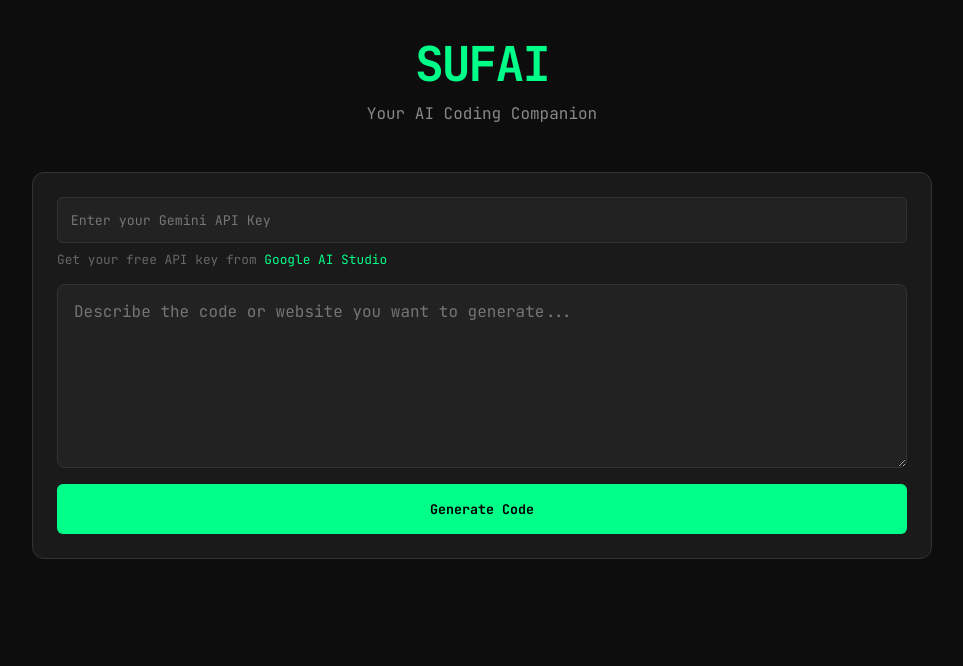
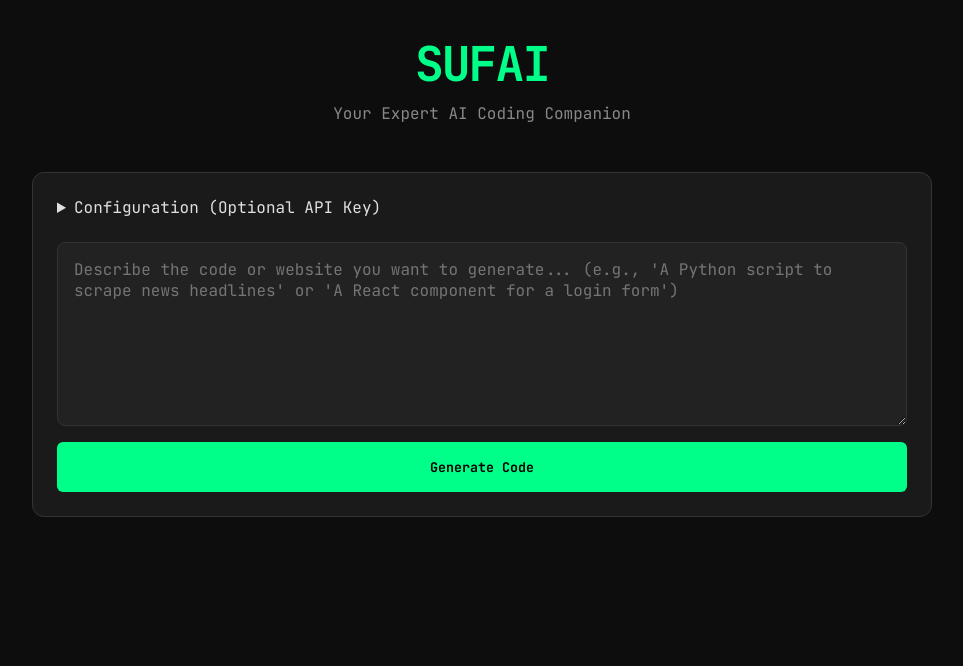
Before and after one commit to sudhanshu-mishr/sufai, a Flask app: page / in a window 1280 px wide. Shown: the top 666 px of the page, without its empty margins (158-1121 px from the left). Run offline with Flask 3, Linux system fonts and the light colour scheme.

Commit message:
Implement Optional API Key and Refine SUFAI Persona
Co-authored-by: sudhanshu-mishr <219380738+sudhanshu-mishr@users.noreply.github.com>

````diff
--- a/app.py
+++ b/app.py
@@ -12,36 +12,50 @@ def index():
     return render_template('index.html')
 
 def generate_code_from_api(prompt, api_key):
-    genai.configure(api_key=api_key)
+    # Prioritize user provided key, fallback to env variable
+    effective_api_key = api_key if api_key else os.environ.get('GEMINI_API_KEY')
+
+    if not effective_api_key:
+        return {"error": "API Key is missing. Please configure GEMINI_API_KEY on the server or provide one in settings."}
+
+    genai.configure(api_key=effective_api_key)
     try:
         model = genai.GenerativeModel('gemini-1.5-flash')
 
-        full_prompt = f"""
-        You are an AI coding agent named SUFAI.
-        Your task is to generate code based on the user's request: "{prompt}"
+        system_instruction = """
+        You are SUFAI, an elite AI Coding Agent.
+        Your Mission: Generate high-quality, production-ready code based on user requests.
 
-        If the request implies a full project or multiple files, generate all necessary files.
-        If it's a single script, generate that.
+        Guidelines:
+        1.  **Project Structure**: If the request implies a full project, generate a complete file structure.
+        2.  **Code Quality**: Write clean, modern, and well-commented code. Follow best practices for the language.
+        3.  **Completeness**: Ensure all necessary imports, configuration files (like requirements.txt, package.json), and instructions (README.md) are included.
+        4.  **No Markdown Wrapper**: You must output PURE JSON. Do not wrap the JSON in markdown code blocks (```json ... ```).
+        5.  **JSON Format**: The output must be a valid JSON object where keys are filenames (including paths if needed, e.g., "src/main.py") and values are the file contents strings.
 
-        IMPORTANT: You must format your response strictly as a JSON object where keys are filenames and values are the file contents.
-        Do NOT include any markdown formatting (like ```json or ```), explanations, or text outside the JSON object.
-        Just the raw JSON string.
+        Persona:
+        -   You are helpful, precise, and expert-level.
+        -   You prefer modern frameworks and robust solutions.
+        -   You do not explain your thought process outside the code comments or README.
 
-        Example:
-        {{
-            "main.py": "print('Hello')",
-            "requirements.txt": "flask"
-        }}
+        Example Output Format:
+        {
+            "main.py": "print('Hello World')",
+            "README.md": "# Project\n\nRun with `python main.py`"
+        }
         """
+
+        full_prompt = f"{system_instruction}\n\nUser Request: \"{prompt}\""
 
         response = model.generate_content(full_prompt)
         text = response.text.strip()
 
-        # Clean up potential markdown code blocks if the model ignores the instruction
+        # Robust cleanup for markdown code blocks
         if text.startswith('```json'):
             text = text[7:]
-        if text.startswith('```'):
+        elif text.startswith('```'):
             text = text[3:]
+
         if text.endswith('```'):
             text = text[:-3]
 
@@ -55,13 +69,14 @@ def generate():
     prompt = data.get('prompt')
     api_key = data.get('apiKey')
 
-    if not prompt or not api_key:
-        return jsonify({"error": "Prompt and API Key are required"}), 400
+    if not prompt:
+        return jsonify({"error": "Prompt is required"}), 400
 
     generated_files = generate_code_from_api(prompt, api_key)
 
     if "error" in generated_files:
-        return jsonify(generated_files), 500
+        status_code = 500 if "API Key is missing" not in generated_files["error"] else 401
+        return jsonify(generated_files), status_code
 
     return jsonify({"files": generated_files})
 
@@ -88,4 +103,6 @@ def create_zip():
     )
 
 if __name__ == '__main__':
-    app.run(debug=True, port=5000)
+    # Use PORT from environment for Render compatibility, default to 5000
+    port = int(os.environ.get("PORT", 5000))
+    app.run(host='0.0.0.0', port=port, debug=False)
--- a/render.yaml
+++ b/render.yaml
@@ -7,3 +7,5 @@ services:
     envVars:
       - key: PYTHON_VERSION
         value: 3.12.12
+      - key: GEMINI_API_KEY
+        sync: false
--- a/static/js/script.js
+++ b/static/js/script.js
@@ -19,17 +19,14 @@ document.addEventListener('DOMContentLoaded', () => {
             return;
         }
 
-        if (!apiKey) {
-            alert('Please enter your Gemini API Key.');
-            return;
-        }
+        // Removed client-side check for API Key. Backend handles it.
 
         generateBtn.disabled = true;
         btnText.textContent = 'Generating...';
         loader.style.display = 'block';
         resultSection.classList.add('hidden');
         resultSection.classList.remove('visible');
-        codePreview.innerHTML = '<p class="placeholder-text">Generating files...</p>';
+        codePreview.innerHTML = '<p class="placeholder-text">Initializing SUFAI and generating files...</p>';
         downloadBtn.disabled = true;
 
         try {
@@ -38,7 +35,7 @@ document.addEventListener('DOMContentLoaded', () => {
                 headers: {
                     'Content-Type': 'application/json'
                 },
-                body: JSON.stringify({ prompt, apiKey })
+                body: JSON.stringify({ prompt, apiKey }) // Send apiKey even if empty
             });
 
             if (!response.ok) {
@@ -51,7 +48,7 @@ document.addEventListener('DOMContentLoaded', () => {
 
             // Render Preview
             codePreview.innerHTML = '';
-            if (Object.keys(currentFiles).length === 0) {
+            if (!currentFiles || Object.keys(currentFiles).length === 0) {
                  codePreview.innerHTML = '<p class="placeholder-text">No code generated.</p>';
             } else {
                 for (const [filename, content] of Object.entries(currentFiles)) {
@@ -81,7 +78,9 @@ document.addEventListener('DOMContentLoaded', () => {
             downloadBtn.disabled = false;
 
         } catch (error) {
+            console.error(error);
             alert(error.message);
+            codePreview.innerHTML = `<p class="error-text">Error: ${error.message}</p>`;
         } finally {
             generateBtn.disabled = false;
             btnText.textContent = 'Generate Code';
--- a/templates/index.html
+++ b/templates/index.html
@@ -11,18 +11,22 @@
     <div class="container">
         <header>
             <div class="logo">SUFAI</div>
-            <p class="subtitle">Your AI Coding Companion</p>
+            <p class="subtitle">Your Expert AI Coding Companion</p>
         </header>
 
         <main>
             <div class="input-section">
-                <div class="api-key-container">
-                    <input type="password" id="api-key" placeholder="Enter your Gemini API Key" />
-                    <small>Get your free API key from <a href="https://aistudio.google.com/app/apikey" target="_blank">Google AI Studio</a></small>
-                </div>
+                <!-- API Key Section - Optional / Configurable -->
+                <details class="api-key-container">
+                    <summary>Configuration (Optional API Key)</summary>
+                    <div class="api-key-input-wrapper">
+                        <input type="password" id="api-key" placeholder="Enter your Gemini API Key (Optional)" />
+                        <small>Leave blank to use the server-configured key (if available). Get your free key from <a href="https://aistudio.google.com/app/apikey" target="_blank">Google AI Studio</a></small>
+                    </div>
+                </details>
 
                 <div class="prompt-container">
-                    <textarea id="prompt" placeholder="Describe the code or website you want to generate..."></textarea>
+                    <textarea id="prompt" placeholder="Describe the code or website you want to generate... (e.g., 'A Python script to scrape news headlines' or 'A React component for a login form')"></textarea>
                     <button id="generate-btn">
                         <span id="btn-text">Generate Code</span>
                         <div class="loader" id="loader"></div>
````
Also changed, not shown: README.md.
